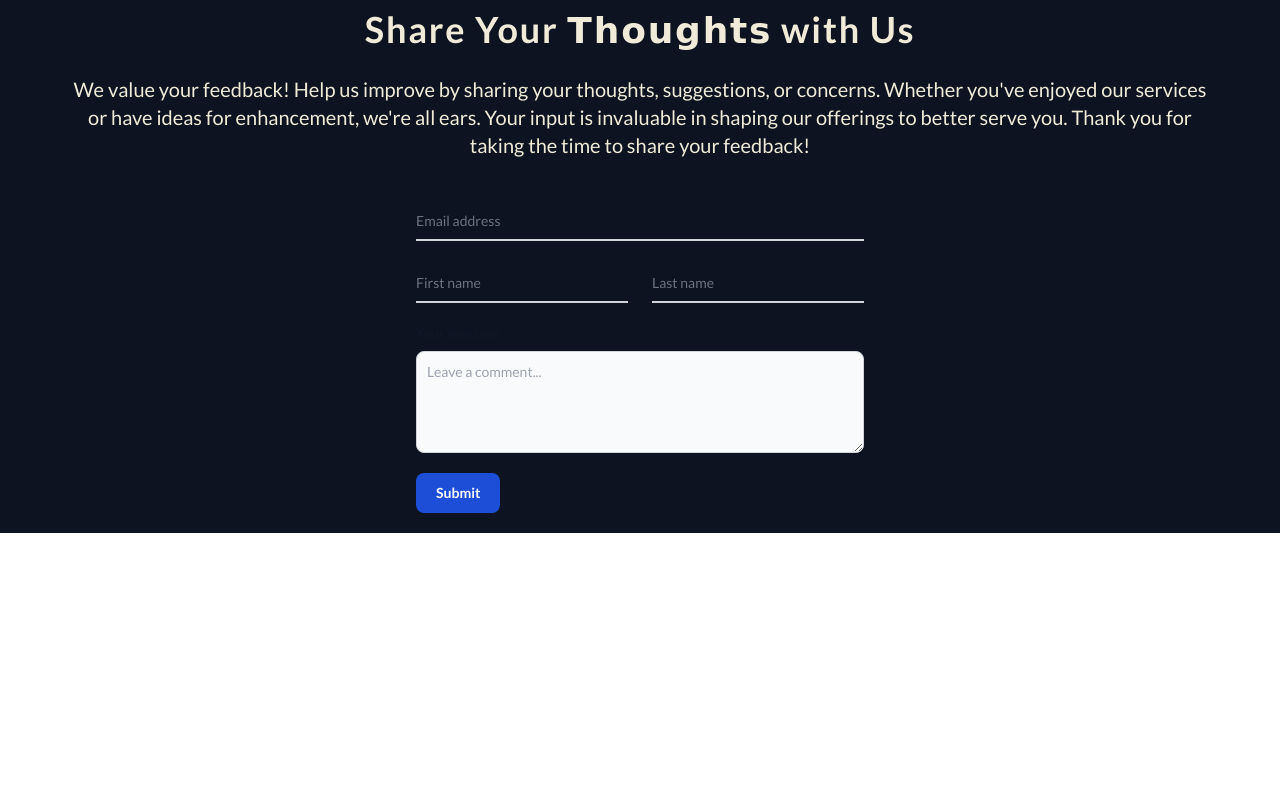
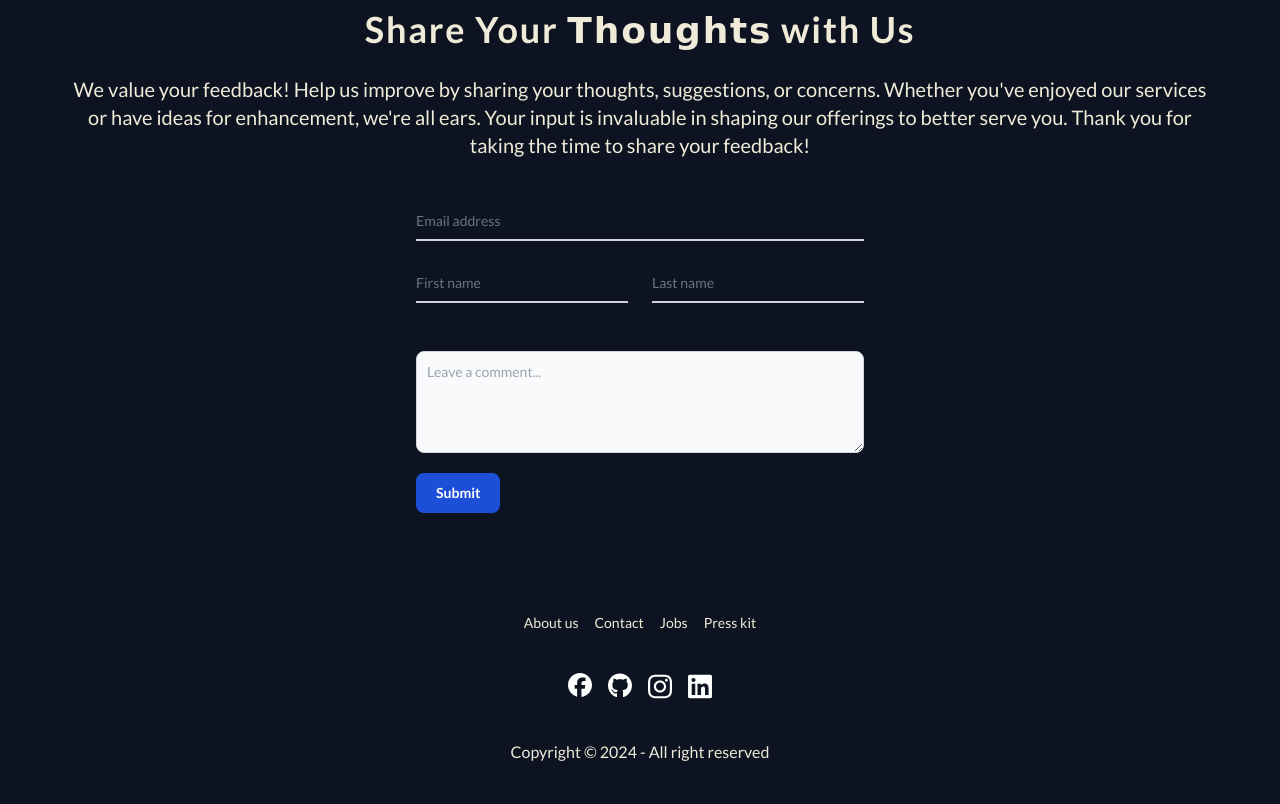
Before and after one commit to SakhawatHossen-coder/cake-bakery-shop, a plain HTML site: page index.html in a window 1280 px wide. Shown: the part 6611-7415 px from the top of the page. Before the commit the page ends 7184 px from the top, so only its background shows below. Drawn offline with nearby package versions, Linux system fonts and the light colour scheme; a web font is replaced by a local one.

Commit message:
footer-section-addedd

```diff
--- a/index.html
+++ b/index.html
@@ -724,6 +724,29 @@
 
           </section>
 
+          <!-- footer section  -->
+          <section id="footer-section">
+               <footer class="footer footer-center p-10 text-base-content rounded">
+                    <nav class="grid grid-flow-col gap-4 eggshell lato">
+                         <a class="link link-hover">About us</a>
+                         <a class="link link-hover">Contact</a>
+                         <a class="link link-hover">Jobs</a>
+                         <a class="link link-hover">Press kit</a>
+                    </nav>
+                    <nav>
+                         <div class="grid grid-flow-col gap-4 cursor-pointer">
+                              <a><img class="w-6" src="./images/facebook.svg" alt="facebook"></a>
+                              <a><img class="w-6" src="./images/github.svg" alt="github"></a>
+                              <a><img class="w-6" src="./images/instagram.svg" alt="instagram"></a>
+                              <a><img class="w-6" src="./images/linkedin.svg" alt="linkedin"></a>
+
+                         </div>
+                    </nav>
+                    <aside>
+                         <p class="eggshell text-base lato">Copyright © 2024 - All right reserved </p>
+                    </aside>
+               </footer>
+          </section>
      </main>
      <script src="https://cdn.tailwindcss.com"></script>
 </body>
```
Also changed, not shown: images/facebook.svg (added), images/github.svg (added), images/instagram.svg (added), images/linkedin.svg (added), images/twitter.svg (added).
